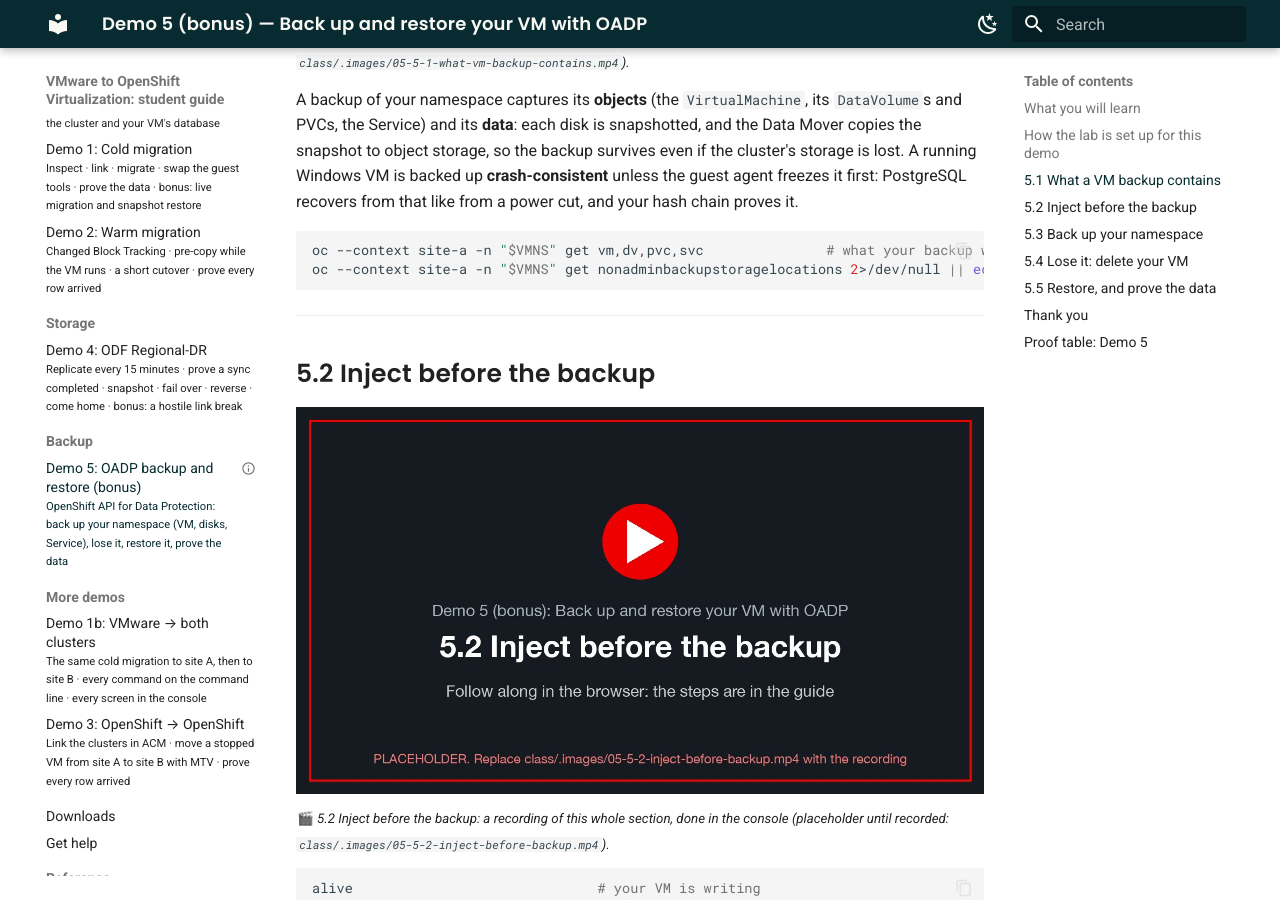
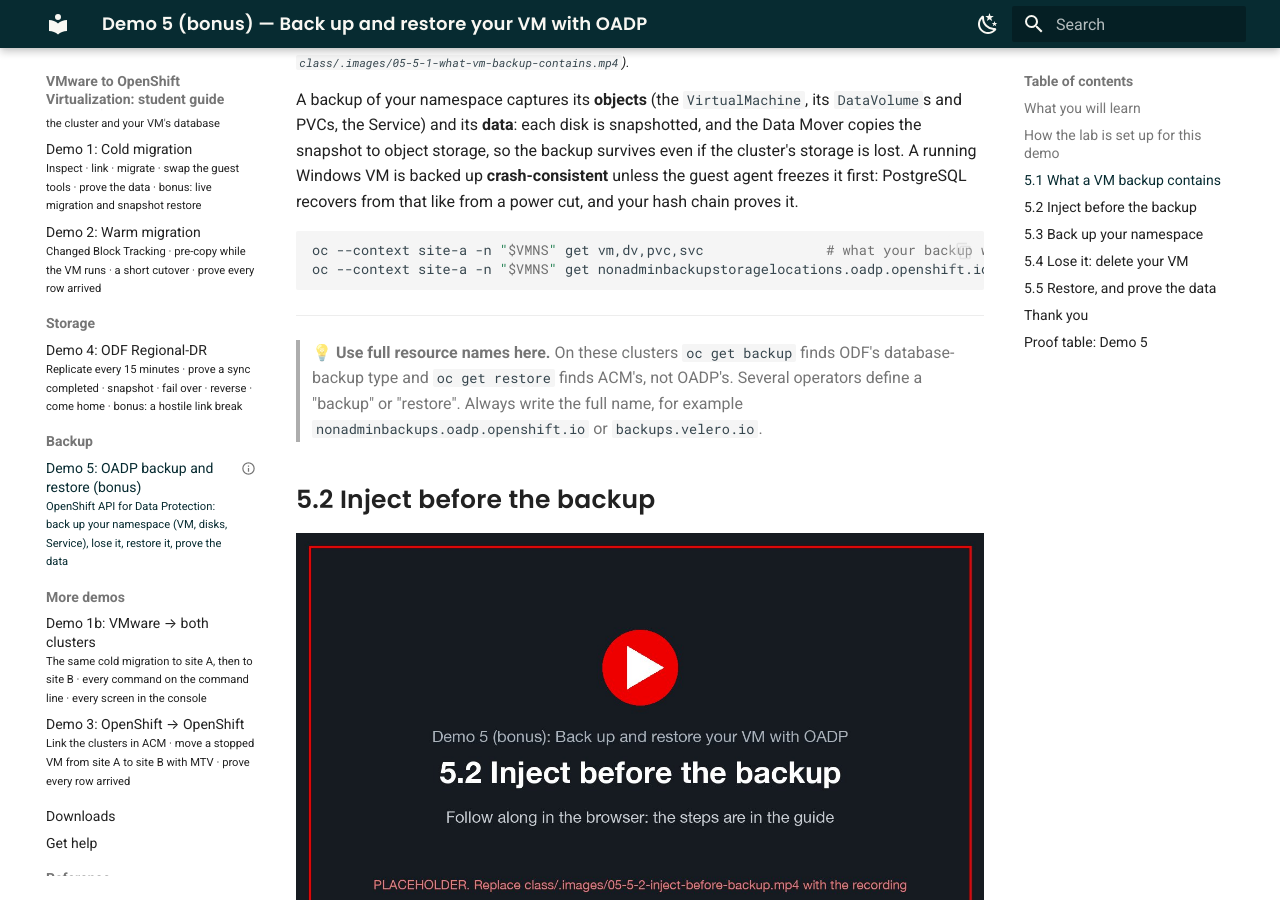
Before and after one commit to paragonmicro-lab/demo-0024-public, an MkDocs documentation site: the page built from docs/demos/05-oadp-vm-backup.md, in a window 1280 px wide and 900 px high, scrolled down 1623 px. Built offline with MkDocs 1.6.1 and Material for MkDocs 9.7.7, drawn with Linux system fonts in a browser that asks for light colours; some of the changed text lies outside the part shown.

Commit message:
class @ demo-openshift-ove 28012ef49553

````diff
--- a/docs/demos/05-oadp-vm-backup.md
+++ b/docs/demos/05-oadp-vm-backup.md
@@ -50,10 +50,14 @@
 
 ```bash
 oc --context site-a -n "$VMNS" get vm,dv,pvc,svc               # what your backup will contain
-oc --context site-a -n "$VMNS" get nonadminbackupstoragelocations 2>/dev/null || echo "(the class's location is the default one)"   # [verify]
+oc --context site-a -n "$VMNS" get nonadminbackupstoragelocations.oadp.openshift.io 2>/dev/null || echo "(the class's location is the default one)"   # [verify]
 ```
 
 ---
+
+> 💡 **Use full resource names here.** On these clusters `oc get backup` finds ODF's database-backup type and
+> `oc get restore` finds ACM's, not OADP's. Several operators define a "backup" or "restore". Always write the full name,
+> for example `nonadminbackups.oadp.openshift.io` or `backups.velero.io`.
 
 ## 5.2 Inject before the backup
 
@@ -95,13 +99,13 @@
     snapshotMoveData: true        # the Data Mover: your disks' data leaves the cluster's storage
     ttl: 24h0m0s
 EOF
-oc --context site-a -n "$VMNS" get nonadminbackup d5 -w            # Ctrl-C when its phase is Created and the backup Completed
+oc --context site-a -n "$VMNS" get nonadminbackups.oadp.openshift.io d5 -w            # Ctrl-C when its phase is Created and the backup Completed
 mark d5-after-backup               # this row is NOT in the backup: it must be gone after the restore
 ```
 
 **Console:** your project → **Operators → Installed Operators → OADP → NonAdminBackup → Create**.
 
-✍️ **Row 5.3:** the backup's duration and size (`oc -n "$VMNS" get nonadminbackup d5 -o yaml`, under `status`).
+✍️ **Row 5.3:** the backup's duration and size (`oc -n "$VMNS" get nonadminbackups.oadp.openshift.io d5 -o yaml`, under `status`).
 
 ---
 
@@ -134,7 +138,7 @@
   restoreSpec:
     backupName: d5                # your NonAdminBackup   [verify]
 EOF
-oc --context site-a -n "$VMNS" get nonadminrestore d5 -w           # Ctrl-C when the restore Completed
+oc --context site-a -n "$VMNS" get nonadminrestores.oadp.openshift.io d5 -w           # Ctrl-C when the restore Completed
 oc --context site-a -n "$VMNS" get vm "$VM" -w                      # Running again
 until alive >/dev/null 2>&1; do sleep 10; done; alive              # Windows booted, PostgreSQL recovered
 verify                                                             # chain_ok = t
````
Also changed, not shown: other parts of docs/demos/05-oadp-vm-backup.md (+2 -2 lines).
